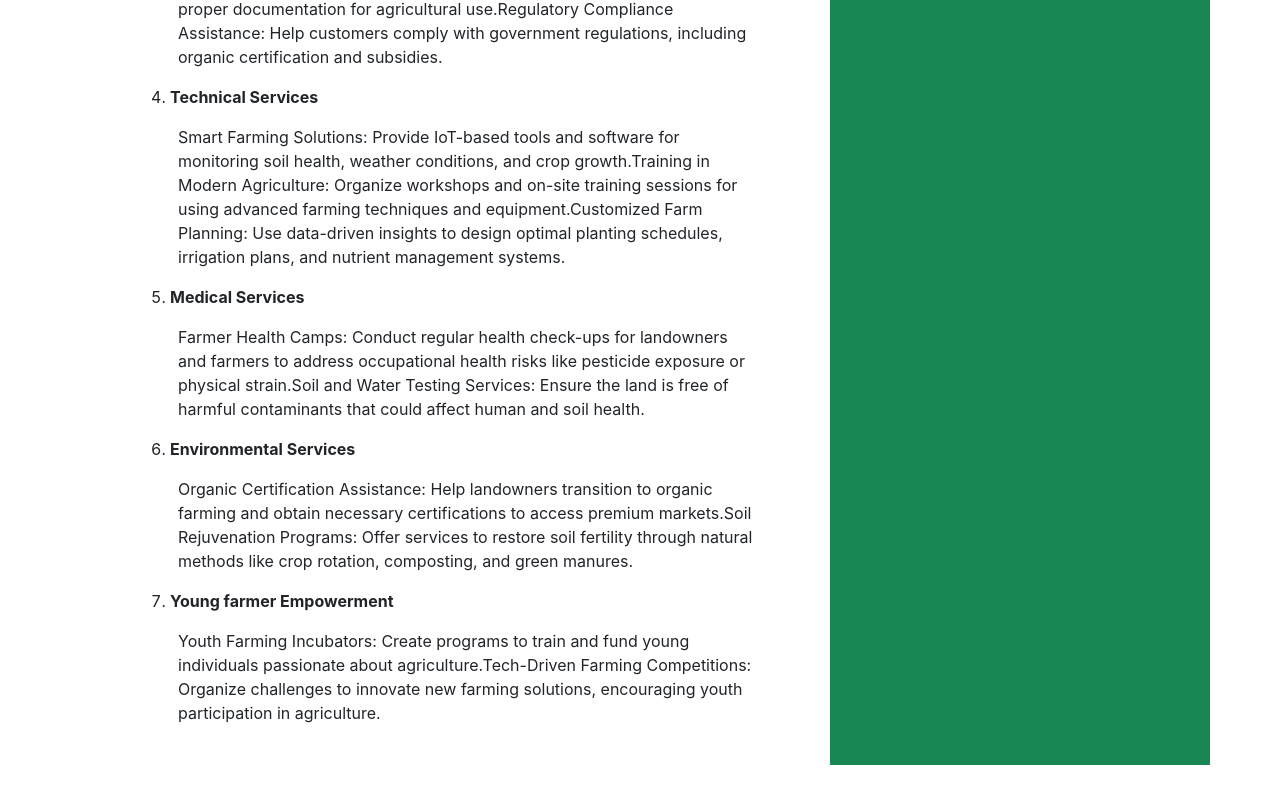
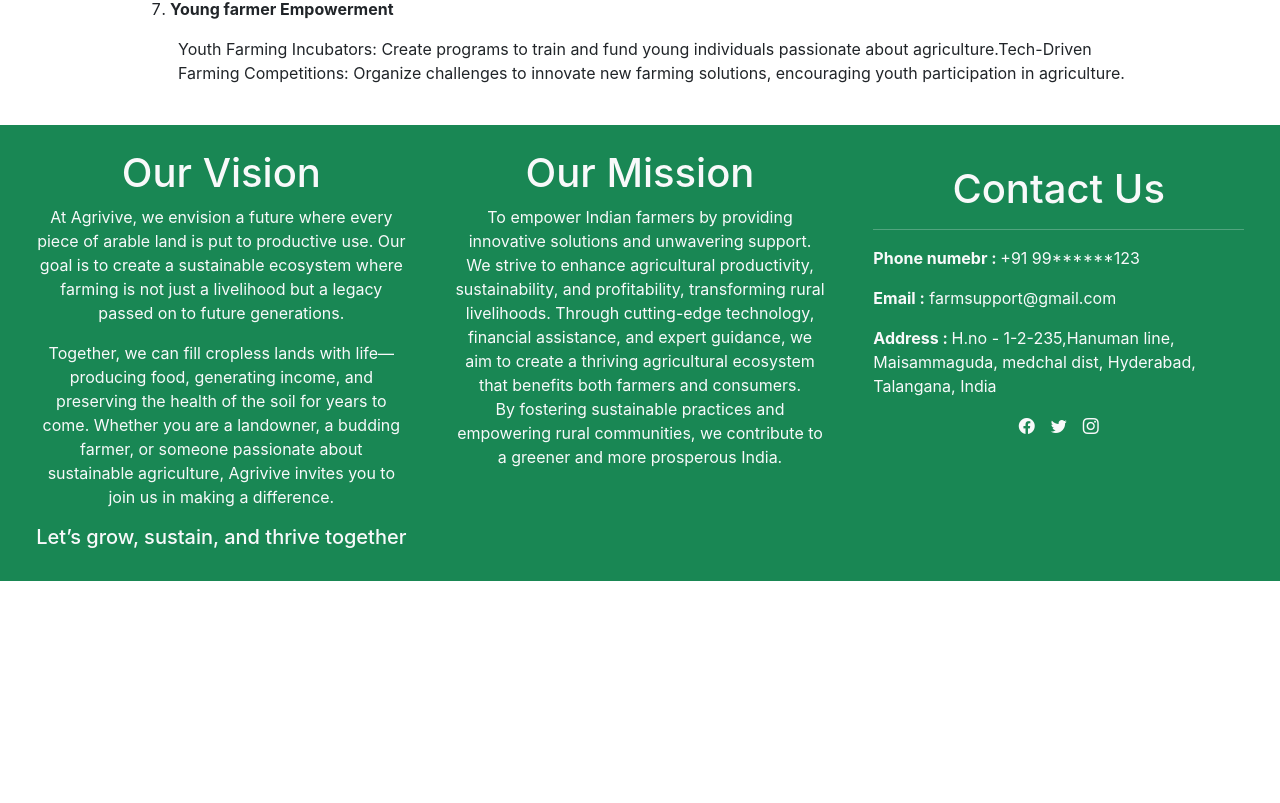
Before and after one commit to HariSirikonda/Agrivive, a React (Create React App) app: page /about in a window 1280 px wide. Shown: the part 2237-3040 px from the top of the page. After the commit the page ends 2818 px from the top, so only its background shows below. Built offline with nearby package versions, Linux system fonts and the light colour scheme.

Commit message:
Modified the footer of the about us page

```diff
--- a/src/components/aboutus.js
+++ b/src/components/aboutus.js
@@ -1,13 +1,13 @@
 function AboutUs() {
     return (
         <>
-            <section class="bg-light-green text-dark py-5">
+            <section class="bg-light-green text-dark">
                 <div class="container">
                     <h1 class="display-4 text-center text-success">About Us</h1>
                     <p class="lead text-center">Empowering Farmers, Nurturing India's Future</p>
                     <hr />
-                    <div class="row mt-5">
-                        <div class="col-md-8">
+                    <div class="mt-5">
+                        <div class="conatiner">
                             <div className="discription text-start mx-2 my-3 p-2">
                                 <p className="mx-2 ">At Agrivive, we are on a mission to transform untapped agricultural potential into sustainable opportunities for income and growth. We began our journey with a strong purpose: to empower landowners to unlock the true value of their lands. Over the years, we have observed a growing trend—families with a rich legacy of farming are shifting towards other professions, leaving ancestral lands unused. This shift, while providing new opportunities, raises a crucial question: how can we ensure that fertile lands are utilized effectively to contribute to food security, economic prosperity, and environmental sustainability?</p>
                                 <h1 className="text-success p-2">The State of Indian Agriculture</h1>
@@ -81,14 +81,20 @@ function AboutUs() {
                                 </ol>
                             </div>
                         </div>
-                        <div class="col-md-4 p-3 bg-success text-light align-items-centers ">
+                    </div>
+                </div>
+                <div class="container-fluid bg-success text-light align-items-centers d-flex">
+                    <div className="w-50 p-3 m-2">
                         <h1>Our Vision</h1>
                         <p >At Agrivive, we envision a future where every piece of arable land is put to productive use. Our goal is to create a sustainable ecosystem where farming is not just a livelihood but a legacy passed on to future generations.</p>
                         <p >Together, we can fill cropless lands with life—producing food, generating income, and preserving the health of the soil for years to come. Whether you are a landowner, a budding farmer, or someone passionate about sustainable agriculture, Agrivive invites you to join us in making a difference.</p>
                         <h5>Let’s grow, sustain, and thrive together</h5>
-                            <hr />
+                    </div>
+                    <div className="w-50 p-3 m-2">
                         <h1>Our Mission</h1>
                         <p>To empower Indian farmers by providing innovative solutions and unwavering support. We strive to enhance agricultural productivity, sustainability, and profitability, transforming rural livelihoods. Through cutting-edge technology, financial assistance, and expert guidance, we aim to create a thriving agricultural ecosystem that benefits both farmers and consumers.<br />By fostering sustainable practices and empowering rural communities, we contribute to a greener and more prosperous India.</p>
+                    </div>
+                    <div className="w-50 p-3 m-2">
                         <div className="text-start">
                             <h1 className="m-3 text-center">Contact Us </h1>
                             <hr />
@@ -103,7 +109,6 @@ function AboutUs() {
                         </div>
                     </div>
                 </div>
-                </div>
             </section>
         </>
     );
```
Lines whose indentation alone changed are shown as unchanged.
